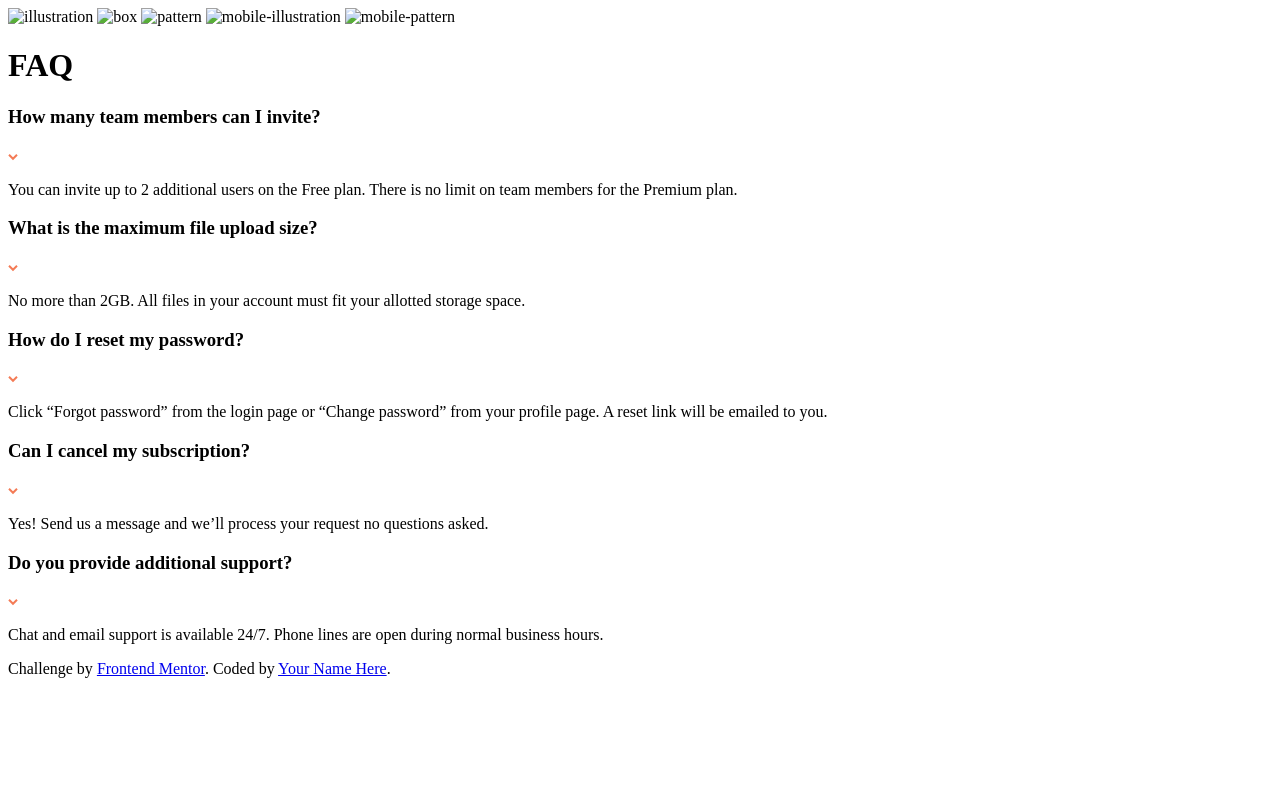
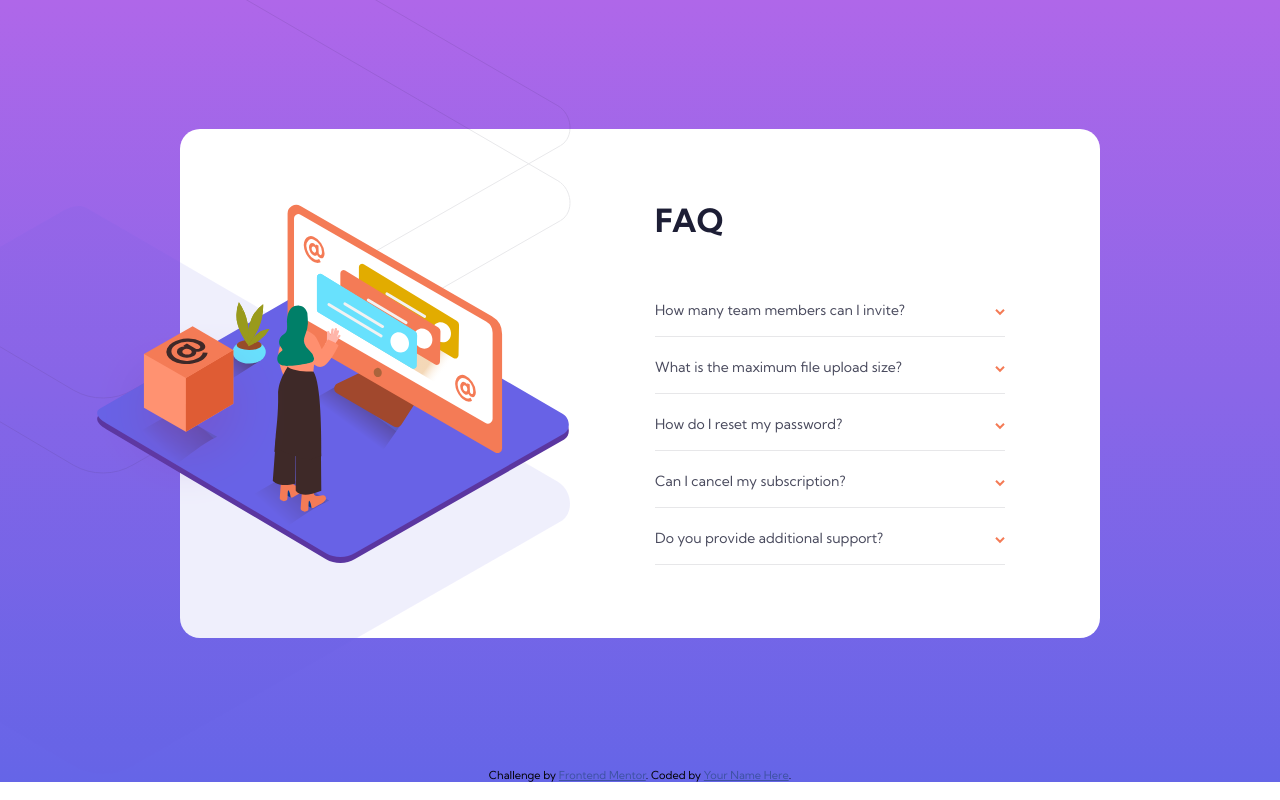
Before and after one commit to gergelyn/frontendmentorio, a website: page faq-accordion-card-main/index.html in a window 1280 px wide. Drawn offline with Linux system fonts and the light colour scheme; the site is published under a folder, as on GitHub Pages, so addresses that start at the root find nothing.

Commit message:
Image link fix

```diff
--- a/faq-accordion-card-main/index.html
+++ b/faq-accordion-card-main/index.html
@@ -10,17 +10,17 @@
   <link rel="preconnect" href="https://fonts.googleapis.com">
   <link rel="preconnect" href="https://fonts.gstatic.com" crossorigin>
   <link href="https://fonts.googleapis.com/css2?family=Kumbh+Sans:wght@400;700&display=swap" rel="stylesheet">
-  <link rel="stylesheet" href="/style.css">
+  <link rel="stylesheet" href="./style.css">
 
   <!-- Feel free to remove these styles or customise in your own stylesheet 👍 -->
 </head>
   <div class="container">
     <div class="bg-pattern">
-      <img src="/images/illustration-woman-online-desktop.svg" alt="illustration" id="illustration"/>
-      <img src="/images/illustration-box-desktop.svg" alt="box" id="box"/>
-      <img src="/images/bg-pattern-desktop.svg" alt="pattern" id="pattern"/>
-      <img src="/images/illustration-woman-online-mobile.svg" alt="mobile-illustration" id="mobile-illustration">
-      <img src="/images/bg-pattern-mobile.svg" alt="mobile-pattern" id="mobile-pattern">
+      <img src="./images/illustration-woman-online-desktop.svg" alt="illustration" id="illustration"/>
+      <img src="./images/illustration-box-desktop.svg" alt="box" id="box"/>
+      <img src="./images/bg-pattern-desktop.svg" alt="pattern" id="pattern"/>
+      <img src="./images/illustration-woman-online-mobile.svg" alt="mobile-illustration" id="mobile-illustration">
+      <img src="./images/bg-pattern-mobile.svg" alt="mobile-pattern" id="mobile-pattern">
     </div>
     <div class="faq-holder">
       <h1>FAQ</h1>
@@ -101,6 +101,6 @@
     Challenge by <a href="https://www.frontendmentor.io?ref=challenge" target="_blank">Frontend Mentor</a>.
     Coded by <a href="#">Your Name Here</a>.
   </div>
-  <script src="/App.js"></script>
+  <script src="./App.js"></script>
 </body>
 </html>
```
